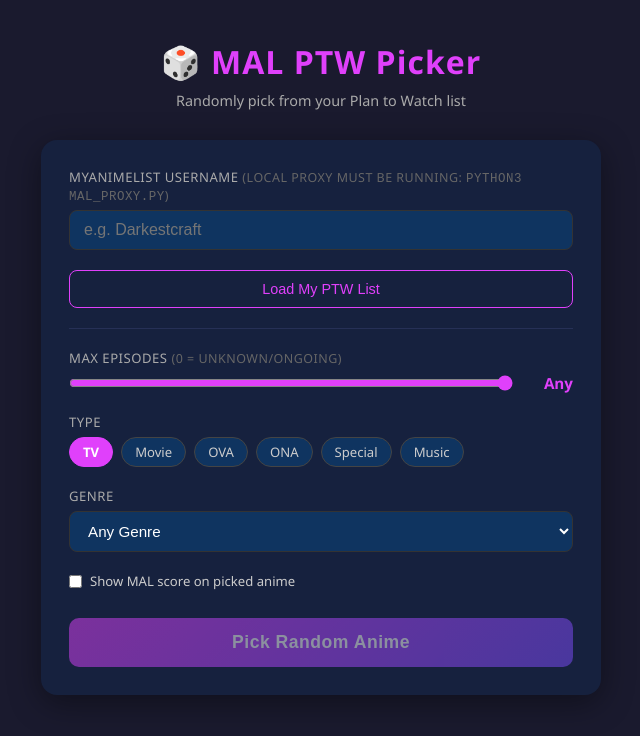
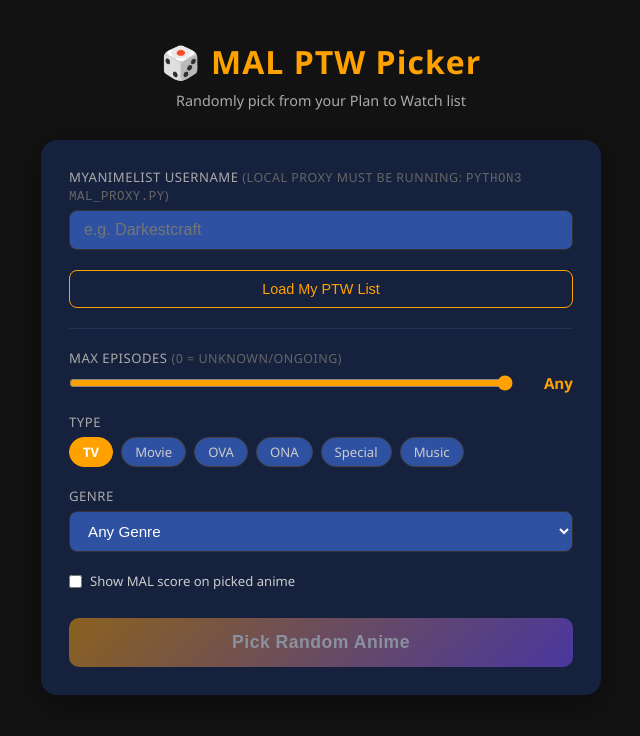
Before and after one commit to NTReis/MAL_tools, a plain HTML site: page tools/ptw_picker.html in a window 1280 px wide. Both pictures are taken after a click on the element "TV". Shown: the whole page, without its empty margins (319-959 px from the left). Drawn offline with Linux system fonts and the light colour scheme.

Commit message:
changed colors

```diff
--- a/tools/ptw_picker.html
+++ b/tools/ptw_picker.html
@@ -8,7 +8,7 @@
     * { box-sizing: border-box; margin: 0; padding: 0; }
 
     body {
-      background: #1a1a2e;
+      background: #121212;
       color: #eee;
       font-family: 'Segoe UI', sans-serif;
       min-height: 100vh;
@@ -21,7 +21,7 @@
     h1 {
       font-size: 2rem;
       margin-bottom: 8px;
-      color: #e040fb;
+      color: #ffa200;
       letter-spacing: 1px;
     }
 
@@ -58,7 +58,7 @@
       padding: 10px 14px;
       border-radius: 8px;
       border: 1px solid #333;
-      background: #0f3460;
+      background: #2e51a2;
       color: #fff;
       font-size: 1rem;
       outline: none;
@@ -66,7 +66,7 @@
     }
 
     input[type="text"]:focus {
-      border-color: #e040fb;
+      border-color: #ffa200;
     }
 
     .slider-row {
@@ -77,14 +77,14 @@
 
     input[type="range"] {
       flex: 1;
-      accent-color: #e040fb;
+      accent-color: #ffa200;
     }
 
     .slider-val {
       min-width: 48px;
       text-align: right;
       font-size: 0.95rem;
-      color: #e040fb;
+      color: #ffa200;
       font-weight: bold;
     }
 
@@ -93,14 +93,14 @@
       padding: 10px 14px;
       border-radius: 8px;
       border: 1px solid #333;
-      background: #0f3460;
+      background: #2e51a2;
       color: #fff;
       font-size: 0.95rem;
       outline: none;
       cursor: pointer;
     }
 
-    select:focus { border-color: #e040fb; }
+    select:focus { border-color: #ffa200; }
 
     .multi-select {
       display: flex;
@@ -112,7 +112,7 @@
       padding: 5px 13px;
       border-radius: 20px;
       border: 1px solid #444;
-      background: #0f3460;
+      background: #2e51a2;
       color: #ccc;
       font-size: 0.82rem;
       cursor: pointer;
@@ -121,8 +121,8 @@
     }
 
     .chip.active {
-      background: #e040fb;
-      border-color: #e040fb;
+      background: #ffa200;
+      border-color: #ffa200;
       color: #fff;
       font-weight: bold;
     }
@@ -132,7 +132,7 @@
       padding: 14px;
       border-radius: 10px;
       border: none;
-      background: linear-gradient(135deg, #e040fb, #7c4dff);
+      background: linear-gradient(135deg, #ffa200, #7c4dff);
       color: #fff;
       font-size: 1.1rem;
       font-weight: bold;
@@ -179,7 +179,7 @@
     .result-title {
       font-size: 1.3rem;
       font-weight: bold;
-      color: #e040fb;
+      color: #ffa200;
       margin-bottom: 10px;
       line-height: 1.3;
     }
@@ -213,7 +213,7 @@
     .result-link {
       display: inline-block;
       margin-top: 14px;
-      color: #e040fb;
+      color: #ffa200;
       font-size: 0.9rem;
       text-decoration: none;
     }
@@ -250,14 +250,14 @@
       width: 100%;
       padding: 10px;
       border-radius: 8px;
-      border: 1px solid #e040fb;
+      border: 1px solid #ffa200;
       background: transparent;
-      color: #e040fb;
+      color: #ffa200;
       font-size: 0.9rem;
       cursor: pointer;
       transition: background 0.2s;
     }
-    .load-btn:hover { background: rgba(224,64,251,0.1); }
+    .load-btn:hover { background: rgba(251, 164, 64, 0.1); }
     .load-btn:disabled { opacity: 0.4; cursor: not-allowed; }
 
     .filter-note {
```
Also changed, not shown: index.html (+10 -10 lines).
